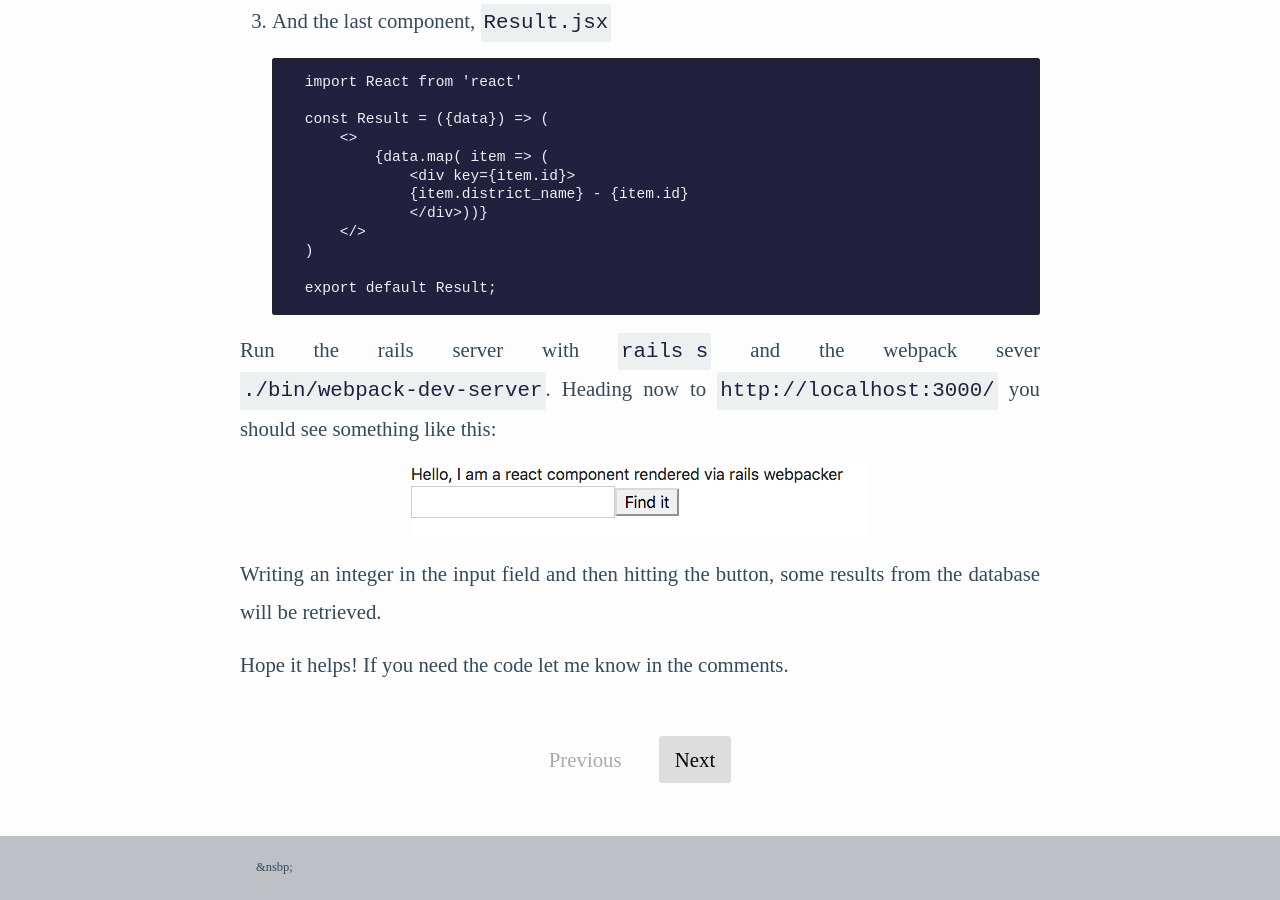
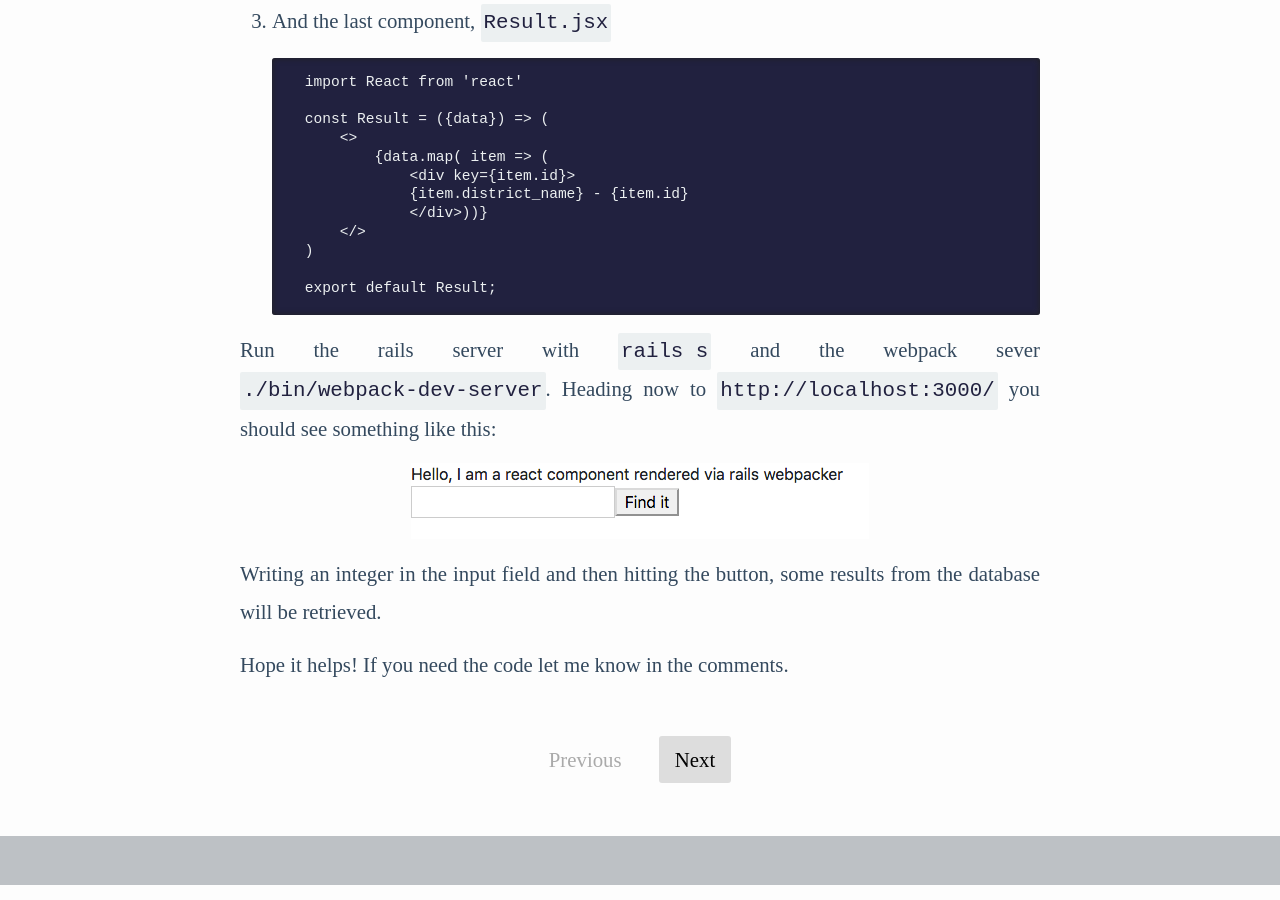
Before and after one commit to mazzi/mazzi.github.com, a Jekyll site: the page built from index.html, in a window 1280 px wide and 900 px high, scrolled down 8933 px. Built offline with Jekyll 4.4.1, drawn with Linux system fonts in a browser that asks for light colours; the list of posts is cut into pages by our own code.

Commit message:
Empty footer

```diff
--- a/_includes/footer.html
+++ b/_includes/footer.html
@@ -1,5 +1,4 @@
 		<div id="footer">
-		&nsbp;
                 </div>
 		<script type="text/javascript">
 			{% include main.js %}
```
